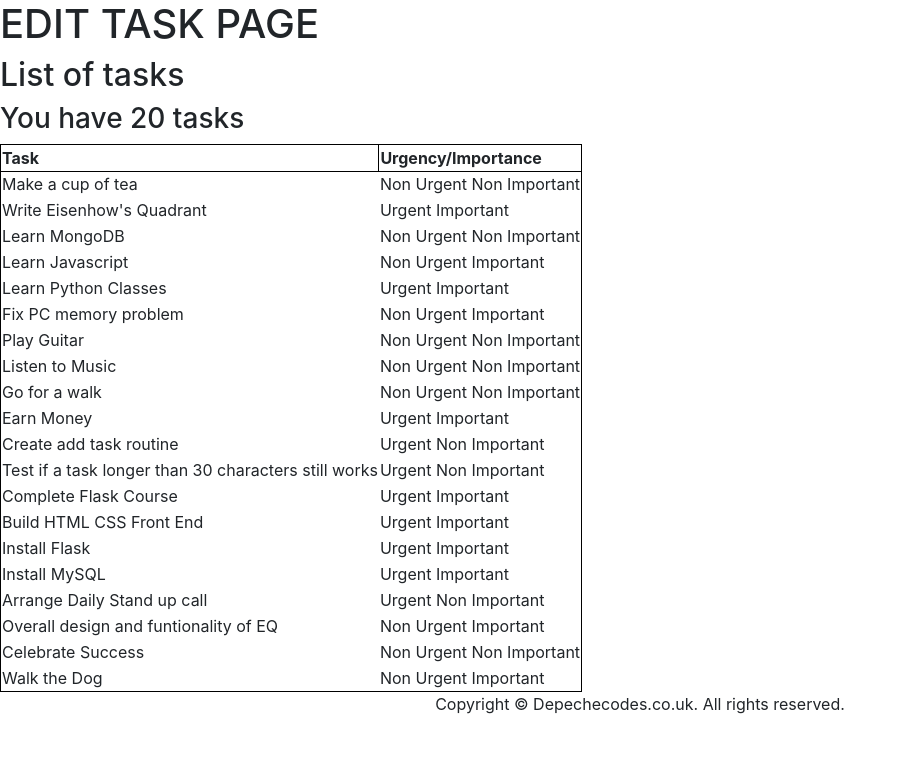
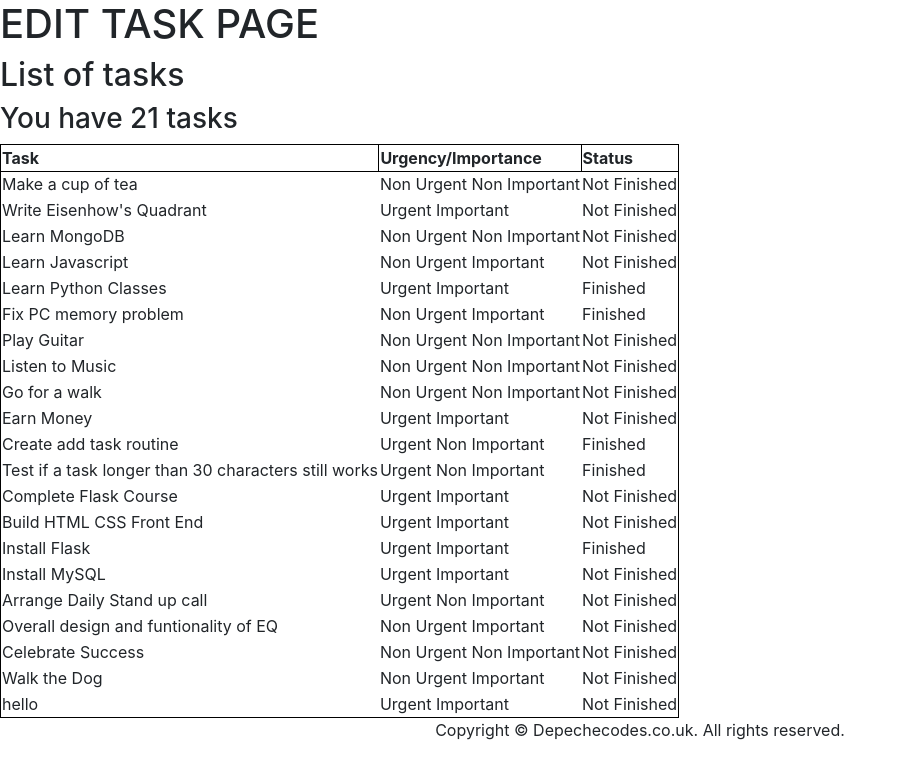
Before and after one commit to Sam-Ian/Eisenhowers-Quadrant, a Flask app: page /view-tasks in a window 1280 px wide. Shown: the part 56-814 px from the top of the page, without its empty margins (0-907 px from the left). Before the commit the page ends 770 px from the top, so only its background shows below. Run offline with Flask 2, Linux system fonts and the light colour scheme; some libraries are stand-ins or nearby versions.

Commit message:
Added task complete function
drop down menu doesnt update

```diff
--- a/myapp/Eisenhower.csv
+++ b/myapp/Eisenhower.csv
@@ -1,21 +1,22 @@
-Task ID,Task,Urgent/Important
-1,Make a cup of tea,Non Urgent Non Important
-2,Write Eisenhow's Quadrant,Urgent Important
-3,Learn MongoDB,Non Urgent Non Important
-4,Learn Javascript,Non Urgent Important
-5,Learn Python Classes,Urgent Important
-6,Fix PC memory problem,Non Urgent Important
-7,Play Guitar,Non Urgent Non Important
-8,Listen to Music,Non Urgent Non Important
-9,Go for a walk,Non Urgent Non Important
-10,Earn Money,Urgent Important
-11,Create add task routine,Urgent Non Important
-12,Test if a task longer than 30 characters still works,Urgent Non Important
-13,Complete Flask Course,Urgent Important
-14,Build HTML CSS Front End,Urgent Important
-15,Install Flask,Urgent Important
-16,Install MySQL,Urgent Important
-17,Arrange Daily Stand up call,Urgent Non Important
-18,Overall design and funtionality  of EQ,Non Urgent Important
-19,Celebrate Success,Non Urgent Non Important
-20,Walk the Dog,Non Urgent Important
+Task ID,Task,Urgent/Important,Task Complete
+1,Make a cup of tea,Non Urgent Non Important,N
+2,Write Eisenhow's Quadrant,Urgent Important,N
+3,Learn MongoDB,Non Urgent Non Important,N
+4,Learn Javascript,Non Urgent Important,N
+5,Learn Python Classes,Urgent Important,Y
+6,Fix PC memory problem,Non Urgent Important,Y
+7,Play Guitar,Non Urgent Non Important,N
+8,Listen to Music,Non Urgent Non Important,N
+9,Go for a walk,Non Urgent Non Important,N
+10,Earn Money,Urgent Important,N
+11,Create add task routine,Urgent Non Important,Y
+12,Test if a task longer than 30 characters still works,Urgent Non Important,Y
+13,Complete Flask Course,Urgent Important,N
+14,Build HTML CSS Front End,Urgent Important,N
+15,Install Flask,Urgent Important,Y
+16,Install MySQL,Urgent Important,N
+17,Arrange Daily Stand up call,Urgent Non Important,N
+18,Overall design and funtionality  of EQ,Non Urgent Important,N
+19,Celebrate Success,Non Urgent Non Important,N
+20,Walk the Dog,Non Urgent Important,N
+21,hello,Urgent Important,N
--- a/myapp/app.py
+++ b/myapp/app.py
@@ -1,20 +1,9 @@
+from forms import AddTask, CompleteTask
 from flask import Flask, render_template, request, redirect, url_for
-from flask_wtf import FlaskForm
-from wtforms import StringField, SubmitField, RadioField
-from wtforms.validators import DataRequired
 import csv
 
 app = Flask(__name__)
 app.config['SECRET_KEY'] = 'entersecretkey'
-if __name__ == "__main__":
-    app.debug=True
-
-class AddTask(FlaskForm):
-    task_name = StringField("Task Name:", validators=[DataRequired()])
-    task_type = RadioField("Task Type:", choices=[("Urgent Important", "Urgent/Important"), ("Urgent Non Important", "Urgent/Non Important"), ("Non Urgent Important", "Non Urgent/Important"), ("Non Urgent/Non Important", "Non Urgent/Non Important")], validators=[DataRequired()])
-    submit_task = SubmitField("Add Task")
-
-
 
 @app.route('/', methods=["GET", "POST"])
 def index():
@@ -33,18 +22,33 @@ def index():
         non_urgent_non_important_tasks = []
 
     for task in full_dict_data:
-        if task['Urgent/Important'] == 'Urgent Important':
+        if task['Urgent/Important'] == 'Urgent Important' and task['Task Complete'] == 'N':
             urgent_important_tasks.append(task['Task'])
-        elif task['Urgent/Important'] == 'Non Urgent Important':
+        elif task['Urgent/Important'] == 'Non Urgent Important' and task['Task Complete'] == 'N':
             non_urgent_important_tasks.append(task['Task'])
-        elif task['Urgent/Important'] == 'Urgent Non Important':
+        elif task['Urgent/Important'] == 'Urgent Non Important' and task['Task Complete'] == 'N':
             urgent_non_important_tasks.append(task['Task'])
-        elif task['Urgent/Important'] == 'Non Urgent Non Important':
+        elif task['Urgent/Important'] == 'Non Urgent Non Important' and task['Task Complete'] == 'N':
             non_urgent_non_important_tasks.append(task['Task'])
         else:
             unknown_type.append(task)
 
-    return render_template('index.html', urgent_important_tasks=urgent_important_tasks, non_urgent_important_tasks=non_urgent_important_tasks, urgent_non_important_tasks=urgent_non_important_tasks, non_urgent_non_important_tasks=non_urgent_non_important_tasks, unknown_type=unknown_type)
+    complete_task_form = CompleteTask()
+    if complete_task_form.validate_on_submit():
+
+        completed_task = complete_task_form.task_completed_name.data
+
+        for row in full_dict_data:
+            if row['Task'] == completed_task:
+                row['Task Complete'] = 'Y'
+
+        with open('Eisenhower.csv', 'w', newline='', encoding='utf-8') as csv_file_write:
+            csv_writer = csv.DictWriter(csv_file_write, fieldnames=('Task ID', 'Task', 'Urgent/Important', 'Task Complete'))
+            csv_writer.writeheader()
+            csv_writer.writerows(full_dict_data)
+
+        return redirect(url_for('index', _external=True, _scheme='http'))
+    return render_template('index.html', urgent_important_tasks=urgent_important_tasks, non_urgent_important_tasks=non_urgent_important_tasks, urgent_non_important_tasks=urgent_non_important_tasks, non_urgent_non_important_tasks=non_urgent_non_important_tasks, unknown_type=unknown_type, complete_task_form=complete_task_form)
 
 
 
@@ -66,10 +70,11 @@ def add_task():
         task_name[new_id] = add_task_form.task_name.data
         task_type[new_id] = add_task_form.task_type.data
 
+
         with open('Eisenhower.csv', 'a', newline='', encoding='utf-8') as csv_file_write:
-            fields=['Task ID', 'Task', 'Urgent/Important']
+            fields=['Task ID', 'Task', 'Urgent/Important', 'Task Complete']
             csv_writer = csv.DictWriter(csv_file_write, fieldnames=fields)
-            csv_writer.writerow({'Task ID': new_id, 'Task': task_name[new_id], 'Urgent/Important': task_type[new_id]})
+            csv_writer.writerow({'Task ID': new_id, 'Task': task_name[new_id], 'Urgent/Important': task_type[new_id], 'Task Complete': 'N'})
 
         return redirect(url_for('index', _external=True, _scheme='http'))
     return render_template('add_task.html', template_form=add_task_form)
@@ -82,6 +87,7 @@ def view_tasks():
     task_id_list = []
     task_name_list = []
     task_type_list = []
+    task_complete_list = []
 
     with open('Eisenhower.csv', newline='') as csv_file_read:
         csv_reader = csv.reader(csv_file_read)
@@ -92,9 +98,10 @@ def view_tasks():
                 task_id_list.append(task[0])
                 task_name_list.append(task[1])
                 task_type_list.append(task[2])
+                task_complete_list.append(task[3])
 
     task_length = len(task_id_list)
-    return render_template('view_tasks.html', task_name_list=task_name_list, task_type_list=task_type_list, task_length=task_length)
+    return render_template('view_tasks.html', task_name_list=task_name_list, task_type_list=task_type_list, task_complete_list=task_complete_list, task_length=task_length)
 
 
 
--- a/myapp/forms.py
+++ b/myapp/forms.py
@@ -1,9 +1,23 @@
 from flask import Flask
 from flask_wtf import FlaskForm
-from wtforms import StringField, SubmitField, RadioField
+from wtforms import StringField, SubmitField, RadioField, SelectField
+from wtforms.validators import DataRequired
+import csv
 
 
+uncompleted_tasks = []
+
+with open('Eisenhower.csv', newline='') as csv_file_dict_read:
+    csv_dict_reader = csv.DictReader(csv_file_dict_read)
+    for task in csv_dict_reader:
+        if task['Task Complete'] == 'N':
+            uncompleted_tasks.append(task['Task'])
+
 class AddTask(FlaskForm):
-    task_name = StringField("Task Name:")
-    task_type = RadioField("Task Type:")
+    task_name = StringField("Task Name:", validators=[DataRequired()])
+    task_type = RadioField("Task Type:", choices=[("Urgent Important", "Urgent/Important"), ("Urgent Non Important", "Urgent/Non Important"), ("Non Urgent Important", "Non Urgent/Important"), ("Non Urgent/Non Important", "Non Urgent/Non Important")], validators=[DataRequired()])
     submit_task = SubmitField("Add Task")
+
+class CompleteTask(FlaskForm):
+    task_completed_name = SelectField("Select Completed Task", validators=[DataRequired()], choices=uncompleted_tasks)
+    submit_completed_task = SubmitField("Submit")
--- a/myapp/templates/view_tasks.html
+++ b/myapp/templates/view_tasks.html
@@ -8,12 +8,19 @@
     <tr>
         <th>Task</th>
         <th>Urgency/Importance</th>
-    </tr>
+        <th>Status</th>
     <tr>
         {% for i in range(task_length) %}
         <tr>
             <td>{{ task_name_list[i] }}</td>
             <td>{{ task_type_list[i] }}</td>
+            <td>
+                {% if task_complete_list[i] == 'Y' %}
+                Finished
+                {% else %}
+                Not Finished
+                {% endif %}
+            </td>
         </tr>
         {% endfor %}
 </table>
```
Also changed, not shown: Eisenhower.csv (added, +21 -0 lines), myapp/templates/index.html (+7 -3 lines).
